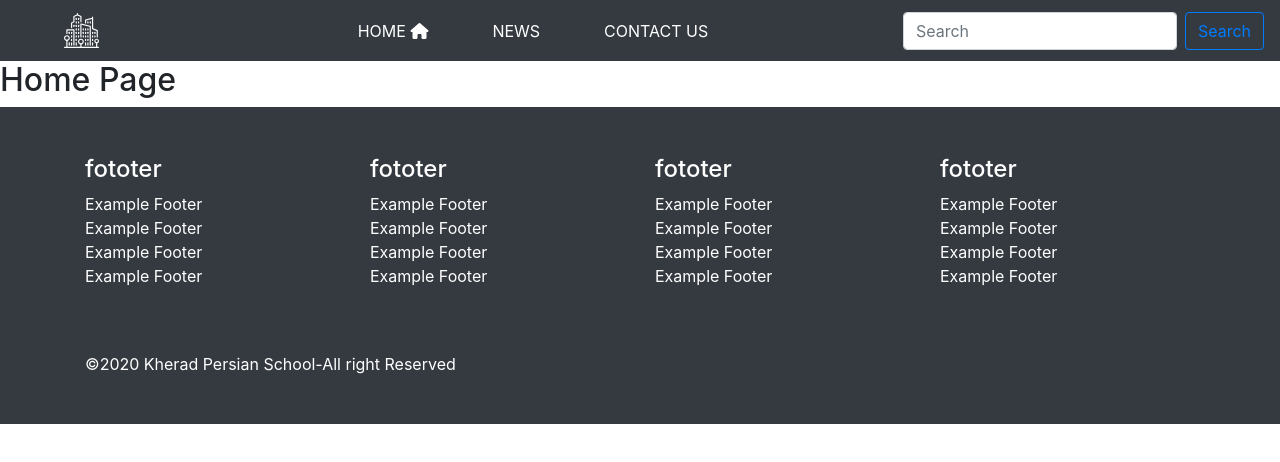
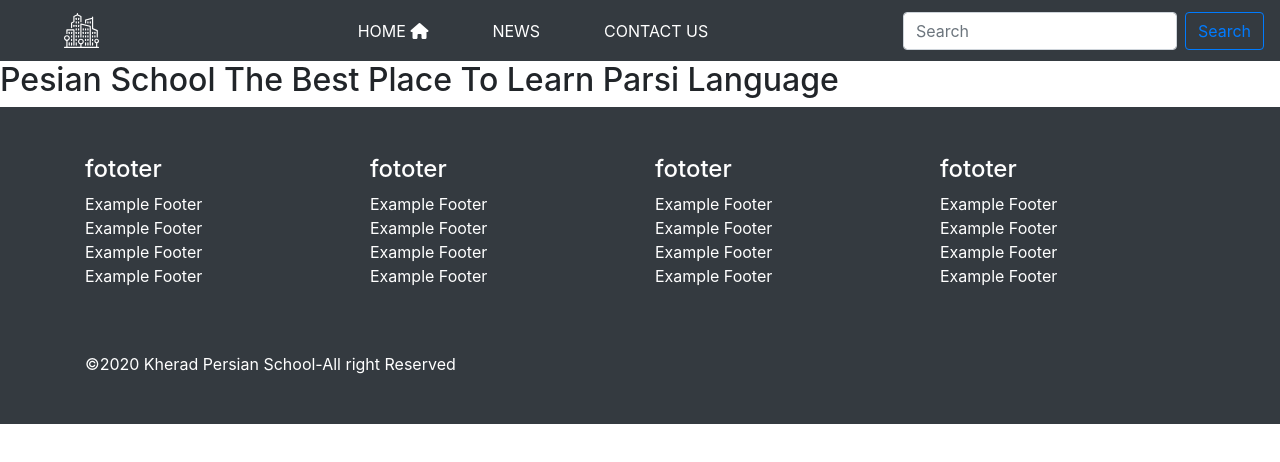
Before and after one commit to Hamidreza-Fakharzadeh/tutorial, a React (Create React App) app: page / in a window 1280 px wide. Shown: the top 462 px of the page. Built offline with nearby package versions, Linux system fonts and the light colour scheme.

Commit message:
change text for home page

```diff
--- a/src/components/pages/Home.js
+++ b/src/components/pages/Home.js
@@ -3,7 +3,7 @@ import React from 'react';
 function Home() {
 	return (
 		<div>
-			<h2>Home Page</h2>
+			<h2>Pesian School The Best Place To Learn Parsi Language</h2>
 		</div>
 	);
 }
```
